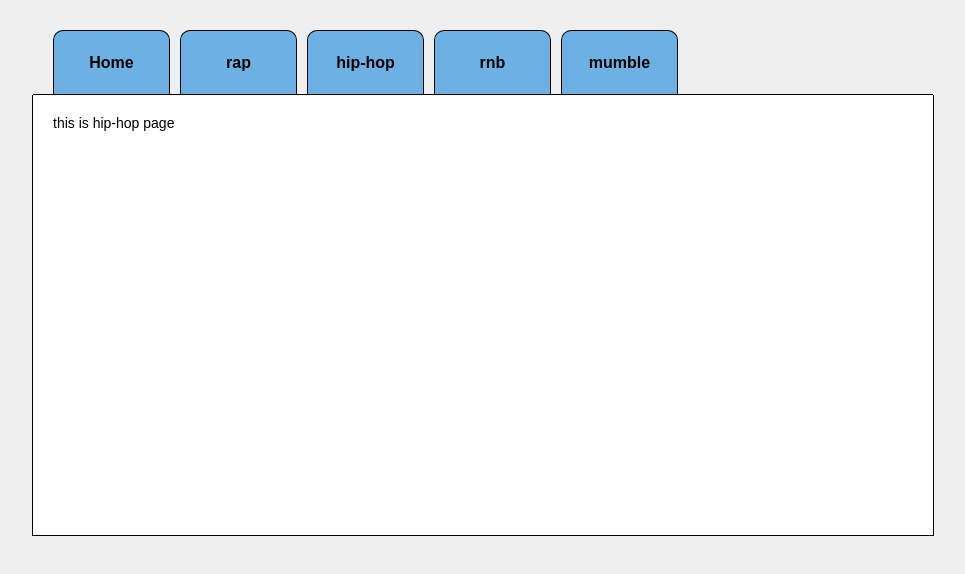
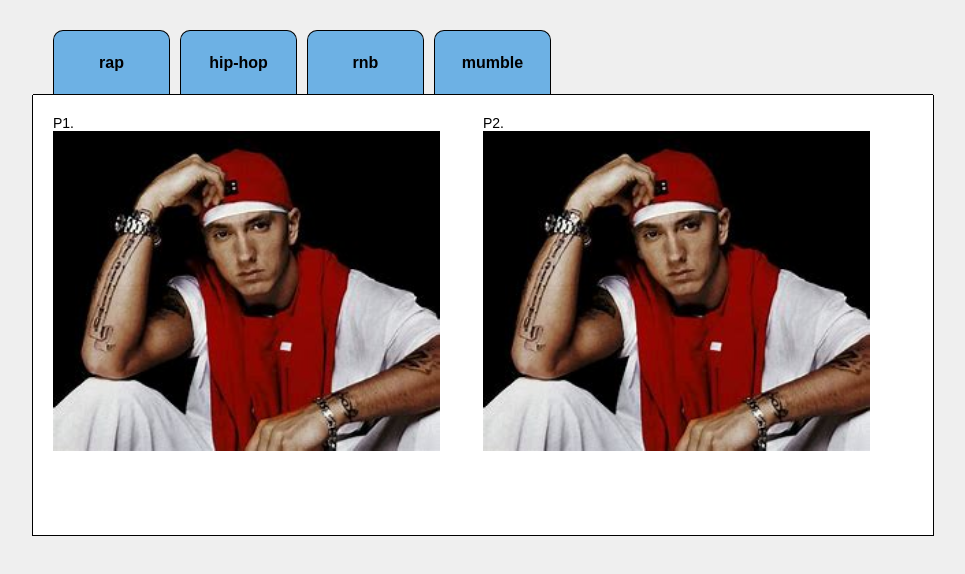
Before and after one commit to D1OP/gallary, a plain HTML site: page hip-hop.html in a window 1280 px wide. Shown: the whole page, without its empty margins (157-1122 px from the left). Drawn offline with Linux system fonts and the light colour scheme.

Commit message:
Mise à jour du site web

```diff
--- a/hip-hop.html
+++ b/hip-hop.html
@@ -2,13 +2,13 @@
 <html>
 	<head>
 		<meta charset="utf-8"/>
-		<title> TABS</title>
+		<title> Gallary </title>
 		<link type="text/css" rel="stylesheet" href="onglets.css">
 	</head>
 	<body>
 		<div class="nav_bar">
 			<ul>
-				<li><a href="index.html">Home</a></li>
+
 				<li><a href="RAP.html">rap</a></li>
 				<li><a href="HIP-HOP.html"id="onlink">hip-hop</a></li>
 				<li><a href="RNB.html">rnb</a></li>
@@ -16,7 +16,28 @@
 			</ul>
 		</div>
 		<div class="maincontainer">
-			<p> this is hip-hop page </p>
+
+			<style>
+				.container {
+				  display: flex;
+				}
+				.paragraph {
+				  width: 50%;
+				}
+			  </style>
+
+		<div class="container">
+			<div class="paragraph">
+			  <p>P1.</br>
+				<img src="emi.jpg"width="90%">
+			  </p>
+			</div>
+			<div class="paragraph">
+			  <p>P2.</br>
+				<img src="emi.jpg"width="90%">
+			  </p>
+			</div>
+		  </div>
 		</div>
 	</body>
 </html>
```
Also changed, not shown: Home.html (renamed from onglets.html, +1 -1 lines), index.html (added, +12 -0 lines), mumble.html (+24 -3 lines), rap.html (+3 -2 lines), rnb.html (+24 -3 lines), ch.jpg (added), emi.jpg (added), ll.jpg (added), membres.txt.
